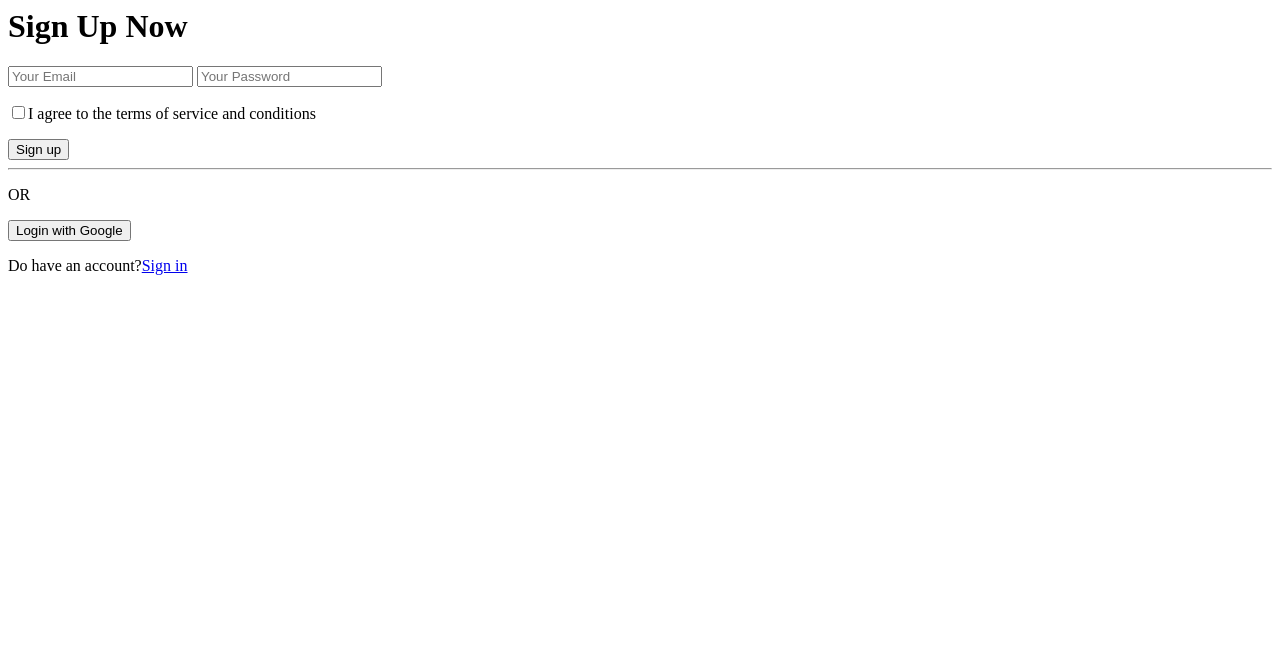
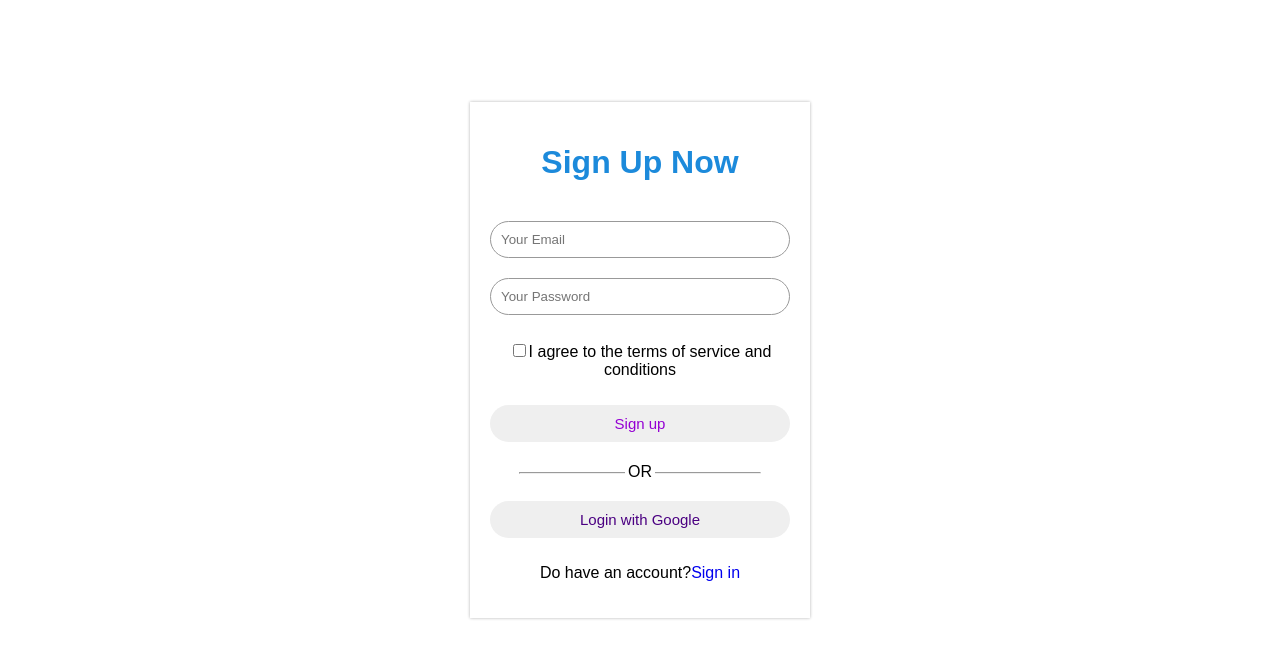
Before and after one commit to AjayKumar049/Front-end-Assignment, a plain HTML site: page Assignment9/Signupform.html in a window 1280 px wide. Drawn offline with Linux system fonts and the light colour scheme.

Commit message:
Update Signupform.html

```diff
--- a/Assignment9/Signupform.html
+++ b/Assignment9/Signupform.html
@@ -1,7 +1,7 @@
 <html>
 <head>
 	<title>Sign Up Form</title>
-	<link rel="stylesheet"  href="uuu.css">
+	<link rel="stylesheet"  href="style.css">
 </head>
 <body>
 	<div class="Sign-up-form">
```
